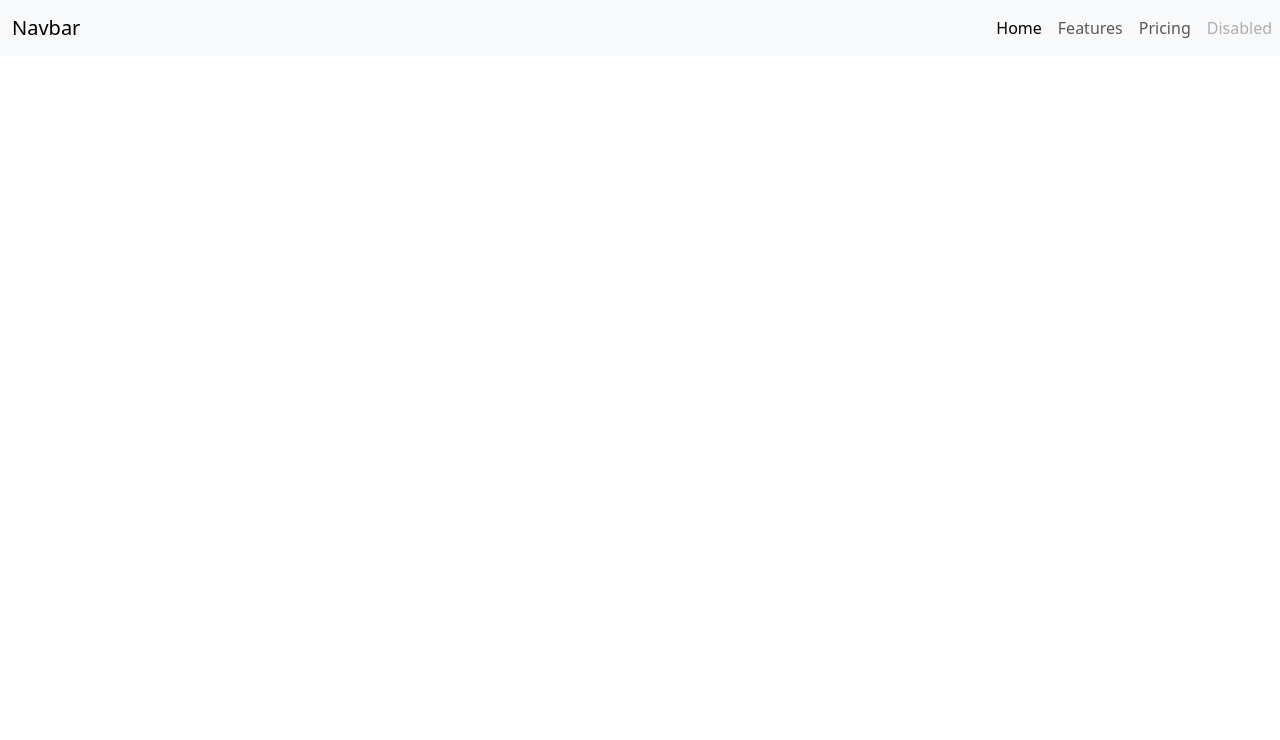
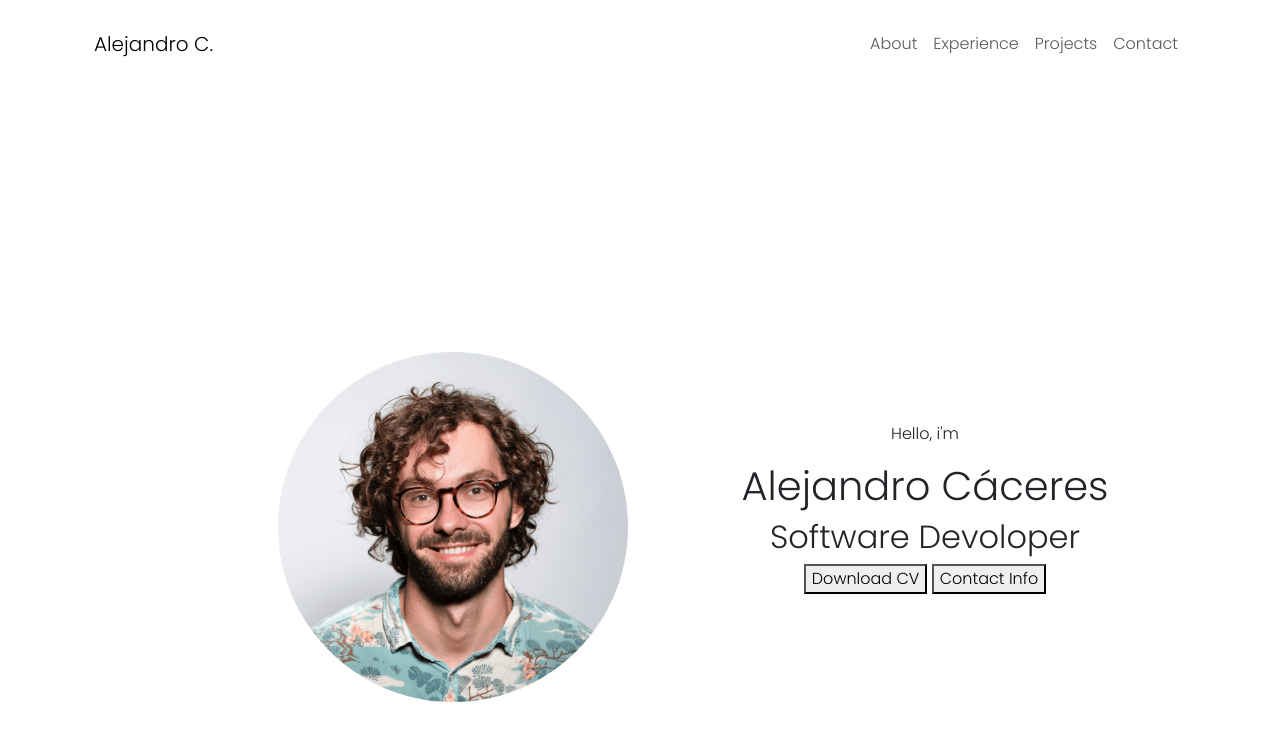
Before and after one commit to AlejandroC05/portafolio-Alejandro, a plain HTML site: page index.html in a window 1280 px wide. Drawn offline with nearby package versions, Linux system fonts and the light colour scheme.

Commit message:
Avance portafolio

```diff
--- a/index.html
+++ b/index.html
@@ -3,29 +3,51 @@
   <head>
     <meta charset="utf-8">
     <meta name="viewport" content="width=device-width, initial-scale=1">
-    <title>Bootstrap demo</title>
+    <title>Portafolio | Alejandro Cáceres</title>
     <link href="https://cdn.jsdelivr.net/npm/bootstrap@5.3.2/dist/css/bootstrap.min.css" rel="stylesheet" integrity="sha384-T3c6CoIi6uLrA9TneNEoa7RxnatzjcDSCmG1MXxSR1GAsXEV/Dwwykc2MPK8M2HN" crossorigin="anonymous">
+    <link rel="stylesheet" href="styles.css">
   </head>
   <body>
 
     <!--Barra de navegación-->
-    <nav class="navbar navbar-expand-lg bg-body-tertiary">
+    <div class="container">
+      <div class="navbar navbar-expand-lg mx-auto pt-4">
         <div class="container-fluid">
-          <a class="navbar-brand" href="#">Navbar</a>
+          <a class="navbar-brand" href="#">Alejandro C.</a>
           <button class="navbar-toggler" type="button" data-bs-toggle="collapse" data-bs-target="#navbarNavAltMarkup" aria-controls="navbarNavAltMarkup" aria-expanded="false" aria-label="Toggle navigation">
             <span class="navbar-toggler-icon"></span>
           </button>
-        </div>
-          <div class="collapse navbar-collapse" id="navbarNavAltMarkup">
+          <div class="collapse navbar-collapse justify-content-end" id="navbarNavAltMarkup">
             <div class="navbar-nav">
-              <a class="nav-link active" aria-current="page" href="#">Home</a>
-              <a class="nav-link" href="#">Features</a>
-              <a class="nav-link" href="#">Pricing</a>
-              <a class="nav-link disabled" aria-disabled="true">Disabled</a>
+              <a class="nav-link" aria-current="page" href="#">About</a>
+              <a class="nav-link" href="#">Experience</a>
+              <a class="nav-link" href="#">Projects</a>
+              <a class="nav-link" href="#">Contact</a>
             </div>
           </div>
-    </nav>
+        </div>
+      </div>
+    </div>
+    <!--Fin de barra de navegación-->
+
+    <div class="container text-center">
+      <div class="row row-cols-2">
+        <div class="col-md-6 col-sm-6 col-xs-6">
+          <img src="img/profile-pic.png" class="perfil rounded float-end img-fluid" alt="">
+        </div>
+        <div class="col-md-6 justify-content-start">
+          <div class="texto">
+            <p>Hello, i'm</p>
+            <h1>Alejandro Cáceres</h1>
+            <h2>Software Devoloper</h2>
+            <button>Download CV</button>
+            <button>Contact Info</button>
+          </div>
+        </div>
+      </div>
+    </div>
 
     <script src="https://cdn.jsdelivr.net/npm/bootstrap@5.3.2/dist/js/bootstrap.bundle.min.js" integrity="sha384-C6RzsynM9kWDrMNeT87bh95OGNyZPhcTNXj1NW7RuBCsyN/o0jlpcV8Qyq46cDfL" crossorigin="anonymous"></script>
+    <script src="https://cdn.jsdelivr.net/npm/@popperjs/core@2.11.8/dist/umd/popper.min.js" integrity="sha384-I7E8VVD/ismYTF4hNIPjVp/Zjvgyol6VFvRkX/vR+Vc4jQkC+hVqc2pM8ODewa9r" crossorigin="anonymous"></script>
   </body>
 </html>
--- a/styles.css
+++ b/styles.css
@@ -0,0 +1,14 @@
+@import url('https://fonts.googleapis.com/css2?family=Poppins:wght@300&display=swap');
+
+body {
+    font-family: 'Poppins', sans-serif;
+}
+
+.perfil {
+    width: 350px;
+    padding-top: 280px;
+}
+
+.texto {
+    padding-top: 350px;
+}
```
